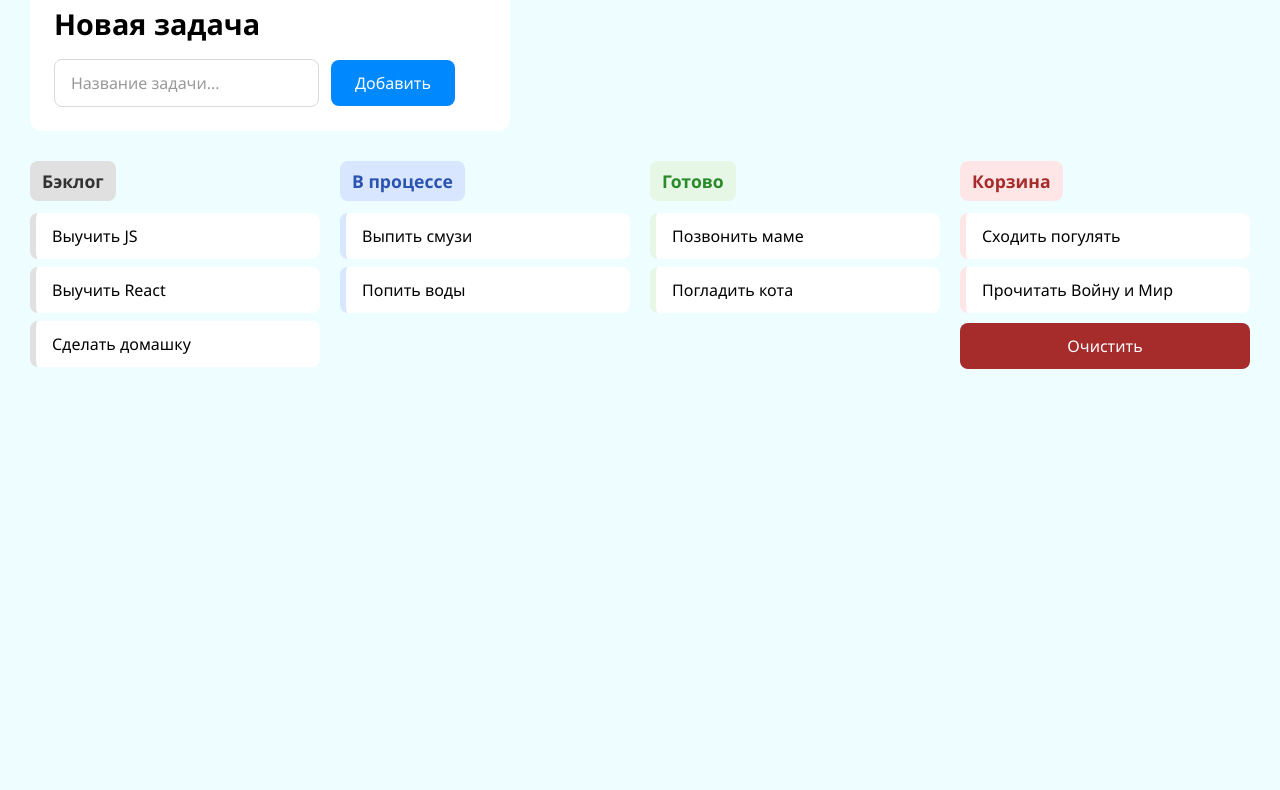
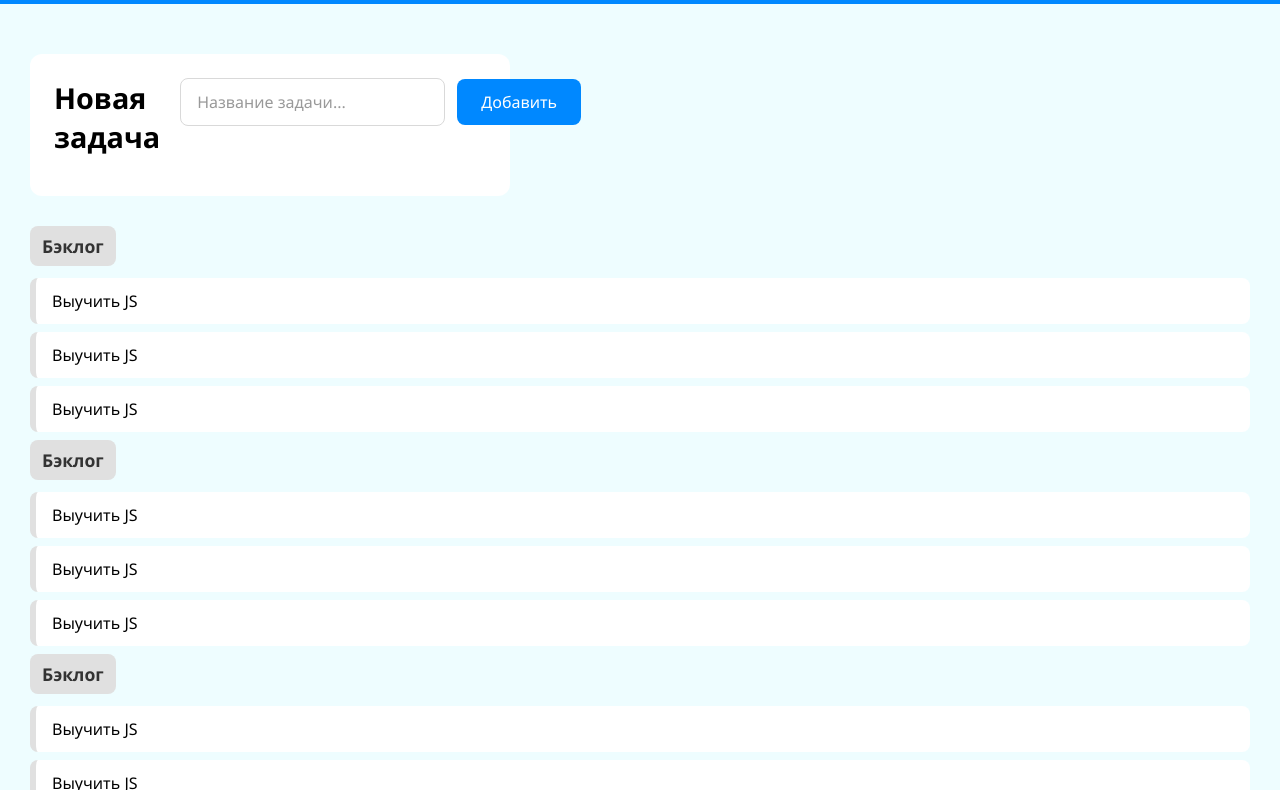
Before and after one commit to vggog/DevelopmentUserInterface, a plain HTML site: page index.html in a window 1280 px wide. Shown: the part 145-935 px from the top of the page. Before the commit the page ends 800 px from the top, so only its background shows below. Drawn offline with Linux system fonts and the light colour scheme.

Commit message:
move to components pattern

```diff
--- a/index.html
+++ b/index.html
@@ -7,55 +7,7 @@
         <link rel="stylesheet" href="static/style/style.css">
     </head>
     <body>
-        <header>
-            <div class="container">Список задач</div>
-        </header>
-        <div class="container">
-            <div class="new-task-card">
-                <h2>Новая задача</h2>
-                <div class="input-group">
-                    <label>
-                        <input type="text" class="task-input" placeholder="Название задачи..." />
-                    </label>
-                    <button class="add-button">
-                        Добавить
-                    </button>
-                </div>
-            </div>
-            <div class="columns">
-                <div class="backlog-columns">
-                    <div class="column-header backlog">Бэклог</div>
-                    <ul class="task-list">
-                        <li class="task-item">Выучить JS</li>
-                        <li class="task-item">Выучить React</li>
-                        <li class="task-item">Сделать домашку</li>
-                    </ul>
-                </div>
-                <div class="in-progress-column">
-                    <div class="column-header in-progress">В процессе</div>
-                    <ul class="task-list">
-                        <li class="task-item">Выпить смузи</li>
-                        <li class="task-item">Попить воды</li>
-                    </ul>
-                </div>
-                <div class="ready-column">
-                    <div class="column-header done">Готово</div>
-                    <ul class="task-list">
-                        <li class="task-item">Позвонить маме</li>
-                        <li class="task-item">Погладить кота</li>
-                    </ul>
-                </div>
-                <div class="trasher-column">
-                    <div class="column-header trash">Корзина</div>
-                    <ul class="task-list">
-                        <li class="task-item">Сходить погулять</li>
-                        <li class="task-item">Прочитать Войну и Мир</li>
-                    </ul>
-                    <button class="clear-button">
-                        Очистить
-                    </button>
-                </div>
-            </div>
-        </div>
+        <div class="container"> </div>
+        <script src="src/main.js" type="module"></script>
     </body>
 </html>
--- /dev/null
+++ b/src/framework/render.js
@@ -0,0 +1,23 @@
+const RenderPosition = {
+    BEFOREBEGIN: 'beforebegin',
+    AFTERBEGIN: 'afterbegin',
+    BEFOREEND: 'beforeend',
+    AFTEREND: 'afterend',
+};
+
+
+function createElement(template) {
+    const newElement = document.createElement('div');
+    newElement.innerHTML = template;
+
+
+    return newElement.firstElementChild;
+}
+
+
+function render(component, container, place = RenderPosition.BEFOREEND) {
+    container.insertAdjacentElement(place, component.getElement());
+}
+
+
+export {RenderPosition, createElement, render};
--- /dev/null
+++ b/src/main.js
@@ -0,0 +1,24 @@
+import HeaderComponent from './views/header.component.js';
+import {render, RenderPosition} from './framework/render.js';
+import CreateTaskComponent from "./views/create_task.component.js";
+import BoardComponent from "./views/board.component.js";
+import TasksColumnComponent from "./views/tasks-column.component.js";
+import TaskItemComponent from "./views/task-item.component.js";
+
+
+const bodyContainer= document.querySelector('body');
+const mainContainer= document.querySelector('.container');
+
+render(new HeaderComponent(), bodyContainer, RenderPosition.AFTERBEGIN);
+render(new CreateTaskComponent(), mainContainer, RenderPosition.AFTERBEGIN);
+render(new BoardComponent(), mainContainer, RenderPosition.BEFOREEND);
+
+const board = document.querySelector('.board');
+for (let i = 0; i < 4; i++) {
+    render(new TasksColumnComponent(), board, RenderPosition.AFTERBEGIN);
+    const backLog = board.children[0].children[board.children[0].children.length-1];
+
+    for (let j = 0; j < 3; j++) {
+        render(new TaskItemComponent(), backLog, );
+    }
+}
--- /dev/null
+++ b/src/views/board.component.js
@@ -0,0 +1,28 @@
+import {createElement} from "../framework/render.js";
+
+function boardComponentTemplate() {
+    return (
+        `<div class="board">
+
+        </div>`
+    );
+}
+
+export default class BoardComponent {
+
+    getTemplate() {
+        return boardComponentTemplate();
+    }
+
+    getElement() {
+        if (!this.element) {
+            this.element = createElement(this.getTemplate());
+        }
+
+        return this.element;
+    }
+
+    removeElement() {
+        this.element = null;
+    }
+}
--- /dev/null
+++ b/src/views/create_task.component.js
@@ -0,0 +1,37 @@
+import {createElement} from '../framework/render.js';
+
+
+function createTaskComponentTemplate() {
+    return (
+        `<div class="create-task-card">
+            <h2>Новая задача</h2>
+            <form class="task-form">
+                <div class="input-group">
+                    <input type="text" class="task-input" placeholder="Название задачи..." required />
+                    <button type="submit" class="add-button">
+                        Добавить
+                    </button>
+                </div>
+            </form>
+        </div>`
+    );
+}
+
+
+export default class CreateTaskComponent {
+    getTemplate() {
+        return createTaskComponentTemplate();
+    }
+
+    getElement() {
+        if (!this.element) {
+            this.element = createElement(this.getTemplate());
+        }
+
+        return this.element;
+    }
+
+    removeElement() {
+        this.element = null;
+    }
+}
--- /dev/null
+++ b/src/views/header.component.js
@@ -0,0 +1,30 @@
+import {createElement} from "../framework/render.js";
+
+
+function headerComponentTemplate() {
+    return (
+        `<header>
+            <h1 class="container">Список задач</h1>
+        </header>`
+    )
+}
+
+
+export default class HeaderComponent {
+    getTemplate() {
+        return headerComponentTemplate();
+    }
+
+    getElement() {
+        if (!this.element) {
+            this.element = createElement(this.getTemplate());
+        }
+
+        return this.element;
+    }
+
+
+    removeElement() {
+        this.element = null;
+    }
+}
--- /dev/null
+++ b/src/views/task-item.component.js
@@ -0,0 +1,26 @@
+import {createElement} from '../framework/render.js';
+
+function taskItemComponentTemplate() {
+    return (
+        `<li class="task-item">Выучить JS</li>`
+    );
+}
+
+export default class TaskItemComponent {
+
+    getTemplate() {
+        return taskItemComponentTemplate();
+    }
+
+    getElement() {
+        if (!this.element) {
+            this.element = createElement(this.getTemplate());
+        }
+
+        return this.element;
+    }
+
+    removeElement() {
+        this.element = null;
+    }
+}
--- /dev/null
+++ b/src/views/tasks-column.component.js
@@ -0,0 +1,35 @@
+import {createElement} from '../framework/render.js';
+
+
+function tasksColumnComponentTemplate() {
+    return (
+        `<div class="backlog-columns">
+            <div class="column-header backlog">Бэклог</div>
+            <ul class="task-list">
+
+            </ul>
+        </div>`
+    );
+}
+
+
+export default class TasksColumnComponent {
+    getTemplate() {
+        return tasksColumnComponentTemplate();
+    }
+
+
+    getElement() {
+        if (!this.element) {
+            this.element = createElement(this.getTemplate());
+        }
+
+
+        return this.element;
+    }
+
+
+    removeElement() {
+        this.element = null;
+    }
+}
--- a/static/style/style.css
+++ b/static/style/style.css
@@ -25,14 +25,14 @@ header .container {
     margin: 0 auto;
     padding: 30px;
 }
-.new-task-card {
+.create-task-card {
     background-color: white;
     border-radius: 12px;
     padding: 24px;
     margin-bottom: 30px;
     width: 30rem;
 }
-.new-task-card h2 {
+.create-task-card h2 {
     font-size: 1.8rem;
     margin-bottom: 16px;
     font-weight: 600;
@@ -67,7 +67,7 @@ header .container {
     gap: 8px;
 }
 
-.columns {
+.create-task-card {
     display: grid;
     grid-template-columns: repeat(4, 1fr);
     gap: 20px;
```
Also changed, not shown: markup/index.html (added, +61 -0 lines).
